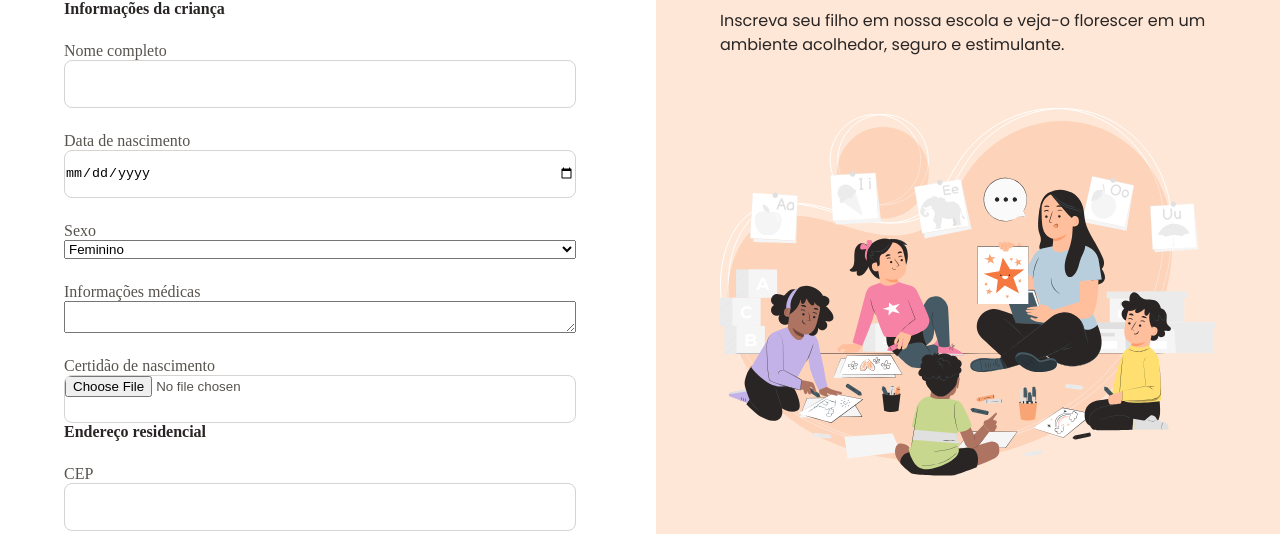
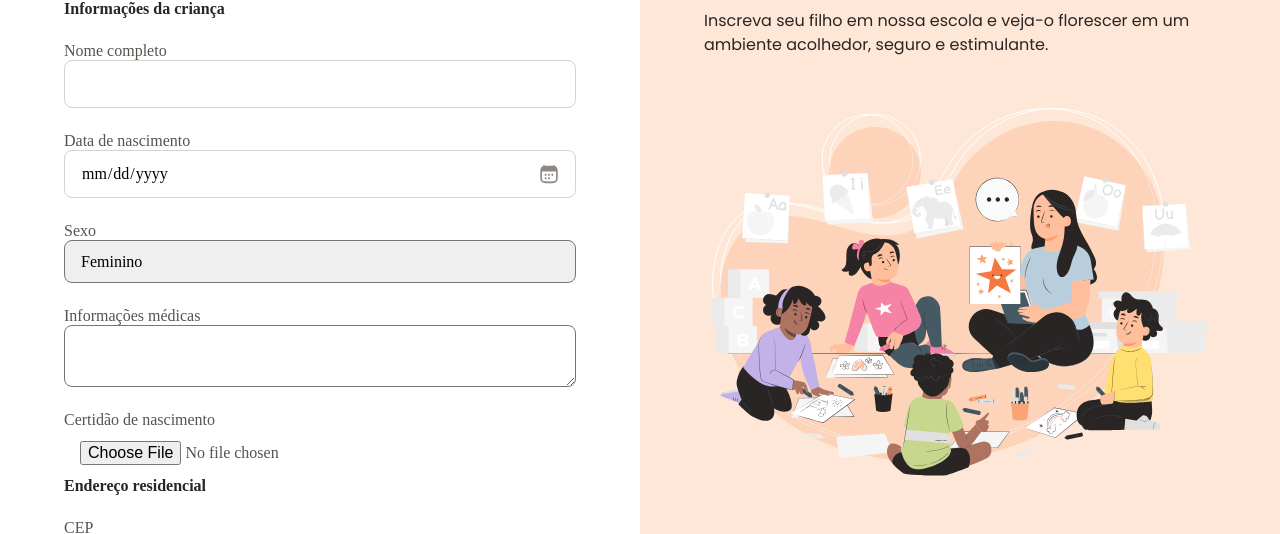
Before and after one commit to joseguerra5/registration-form, a plain HTML site: page index.html in a window 1280 px wide. Shown: the part 251-785 px from the top of the page. Drawn offline with Linux system fonts and the light colour scheme.

Commit message:
fix input date

```diff
--- a/styles/aside.css
+++ b/styles/aside.css
@@ -1,11 +1,12 @@
 aside {
   display: grid;
   grid-column: 2/3;
-  right: 0px;
+  right: 0;
   background-color: var(--surface-color-secondary);
   padding: 64px;
   position: fixed;
   height: 100%;
+  width: 50%;
   align-items: center;
 }
 
--- a/styles/global.css
+++ b/styles/global.css
@@ -15,7 +15,7 @@
   --text-color-highlight: #E43A12;
 
   --surface-color-primary: #FFFFFF;
-  --surface-color-secondary: #FEE7D6;
+  --surface-color-secondary: #fee7d6;
   --surface-color-disabled: #E7E5E4;
 
   --strok-default: #D6D3D1;
@@ -50,6 +50,16 @@ a {
   color: inherit;
 }
 
+input, textarea, select{
+  appearance: none;
+  width: 100%;
+  border-radius: .5rem;
+
+  padding: .75rem 1rem;
+
+  font: var(--font-family);
+}
+
 .container {
   display: grid;
   padding: 64px;
@@ -61,24 +71,49 @@ a {
   color: var(--text-color-highlight);
 }
 
-input {
+input[type="text"] {
   border-radius: 8px;
   height: 48px;
   border: 1px solid var(--strok-default);
+
+  &:disabled{
+    background-color: var(--surface-color-disabled);
+  }
+
+  &:hover{
+    box-shadow: 0 0 10px #fee7d6;
+    border: 1px solid var(--strok-highlight);
+  }
+
+  &:focus{
+    border: 1px solid var(--strok-highlight);
+    box-shadow: 0 0 10px #fee7d6;
+    outline: none;
+  }
 }
 
-input:disabled {
-  background-color: var(--surface-color-disabled);
-}
 
-input:hover{
-  border: 1px solid var(--strok-highlight);
-  box-shadow: 0 0 5px rgba(#FEE7D6, green, blue, alpha);
-}
 
-input:focus{
+
+input[type="date"] {
+  position: relative;
   border-radius: 8px;
   height: 48px;
-  border: 1px solid var(--strok-highlight);
-  box-shadow: 3px 3px 3px rgba(#FEE7D6, green, blue, alpha);
+  border: 1px solid var(--strok-default);
+
+  &::-webkit-calendar-picker-indicator {
+      opacity: 0;
+  }
+
+  &::before{
+    content: "";
+    position: absolute;
+    background: url(../assets/icons/calendar-03.svg) center/contain;
+    right: 1rem;
+    width: 1.25rem;
+    height: 1.25rem;
+    /* alinhar as coisas ao meio */
+    top: 50%;
+    transform: translateY(-50%);
+  }
 }
```
